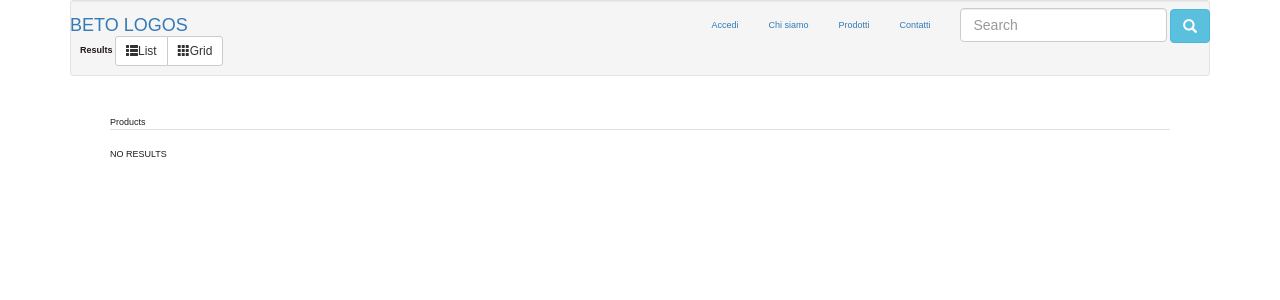
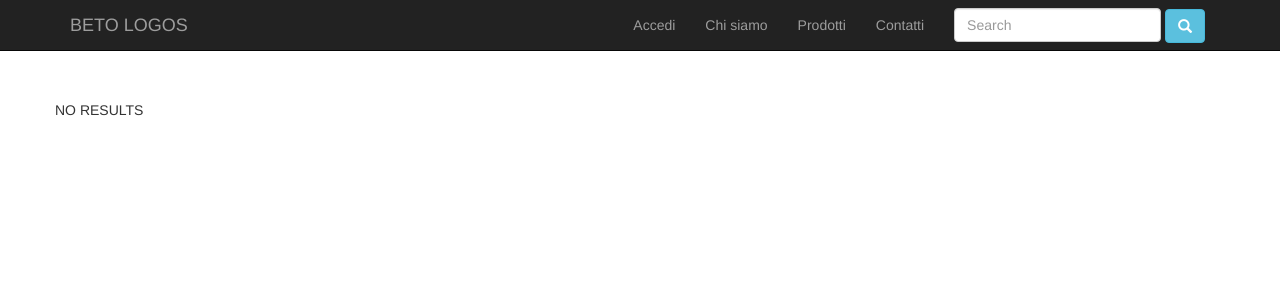
Before and after one commit to SaMariani/saw2020, a PHP site: page /search.php?search=1 in a window 1280 px wide. Shown: the top 300 px of the page. Run offline with PHP 8.4, Linux system fonts and the light colour scheme; data that the repository does not hold is empty.

Commit message:
stallo search e cart

```diff
--- a/accedi.html
+++ b/accedi.html
@@ -38,7 +38,7 @@
                 <li>
                     <form class="navbar-form navbar-left" role="search" action="search.php" method="GET">
                         <div class="form-group">
-                            <input type="text" class="form-control" name="search" placeholder="Search">
+                            <input type="text" class="form-control" name="search" placeholder="Search" required>
                         </div>
                         <button type="submit" class="btn btn-info glyphicon glyphicon-search"></button>
                     </form>
--- /dev/null
+++ b/cart.php
@@ -0,0 +1 @@
+<?php
--- a/cestino/index2.html
+++ b/cestino/index2.html
@@ -40,7 +40,7 @@
             </ul>
             <form class="navbar-form navbar-left">
                 <div class="form-group">
-                    <input type="text" class="form-control" name="search" placeholder="Search">
+                    <input type="text" class="form-control" name="search" placeholder="Search" required>
                 </div>
                 <button type="submit" class="btn btn-default">Submit</button>
             </form>
--- a/codepenStyleForProducts.css
+++ b/codepenStyleForProducts.css
@@ -6,6 +6,12 @@
     -webkit-border-radius: 0px;
     -moz-border-radius: 0px;
     border-radius: 0px;
+}
+
+.product-quantity {
+    padding: 6px 10px;
+    border-radius: 3px;
+    border: #E0E0E0 1px solid;
 }
 
 .item.list-group-item
--- a/futureIndex.html
+++ b/futureIndex.html
@@ -46,7 +46,7 @@
                 </ul>
                 <form class="navbar-form navbar-left">
                     <div class="form-group">
-                        <input type="text" class="form-control" name="search" placeholder="Search">
+                        <input type="text" class="form-control" name="search" placeholder="Search" required>
                     </div>
                     <button type="submit" class="btn btn-default">Submit</button>
                 </form>
--- a/index.html
+++ b/index.html
@@ -38,7 +38,7 @@
           <li>
               <form class="navbar-form navbar-left" role="search" action="search.php" method="GET">
                   <div class="form-group">
-                      <input type="text" class="form-control" name="search" placeholder="Search">
+                      <input type="text" class="form-control" name="search" placeholder="Search" required>
                   </div>
                   <button type="submit" class="btn btn-info glyphicon glyphicon-search"></button>
               </form>
--- a/myprofile.php
+++ b/myprofile.php
@@ -49,7 +49,7 @@ if(!isset($_SESSION['myusersaw']))
           <li>
               <form class="navbar-form navbar-left" role="search" action="search.php" method="GET">
                   <div class="form-group">
-                      <input type="text" class="form-control" name="search" placeholder="Search">
+                      <input type="text" class="form-control" name="search" placeholder="Search" required>
                   </div>
                   <button type="submit" class="btn btn-info glyphicon glyphicon-search"></button>
               </form>
--- a/officialhome.php
+++ b/officialhome.php
@@ -49,7 +49,7 @@ if(!isset($_SESSION['myusersaw']))
                 <li>
                     <form class="navbar-form navbar-left" role="search" action="search.php" method="GET">
                         <div class="form-group">
-                            <input type="text" class="form-control" name="search" placeholder="Search">
+                            <input type="text" class="form-control" name="search" placeholder="Search" required>
                         </div>
                         <button type="submit" class="btn btn-info glyphicon glyphicon-search"></button>
                     </form>
--- a/search.html
+++ b/search.html
@@ -40,7 +40,7 @@
                 <li>
                     <form class="navbar-form navbar-left" role="search" action="search.php" method="GET">
                         <div class="form-group">
-                            <input type="text" class="form-control" name="search" placeholder="Search">
+                            <input type="text" class="form-control" name="search" placeholder="Search" required>
                         </div>
                         <button type="submit" class="btn btn-info glyphicon glyphicon-search"></button>
                     </form>
--- a/search.php
+++ b/search.php
@@ -4,7 +4,7 @@
     <meta charset="UTF-8">
     <title>Document</title>
     <link rel="stylesheet" href="css/bootstrap.min.css">
-    <link rel="stylesheet" href="style4products.css">
+    <link rel="stylesheet" href="codepenStyleForProducts.css">
 
 
     <meta name="viewport" content="width=device-width, initial-scale=1" />
@@ -12,7 +12,7 @@
 </head>
 <body data-spy="scroll" data-target="#navbar-example">
 
-<nav class="navbar navbar-fixed-top">
+<nav class="navbar navbar-inverse navbar-fixed-top">
     <div class="container">
 
         <!-- Brand and toggle get grouped for better mobile display -->
@@ -50,7 +50,6 @@
         </div><!-- /.navbar-collapse -->
     </div><!-- /.container-fluid -->
 </nav>
-<div class="container">
 
     <?php
     // TODO: change credentials in the db/mysql_credentials.php file
@@ -134,17 +133,12 @@
         $results = search($search, $con);
     }
     ?>
-    <div id="list_grid" class="well well-sm">
-        <br><br><strong>Results</strong>
-        <div class="btn-group">
-            <a href="#" id="list" class="btn btn-default btn-sm"><span class="glyphicon glyphicon-th-list">
-            </span>List</a> <a href="#" id="grid" class="btn btn-default btn-sm"><span
-                    class="glyphicon glyphicon-th"></span>Grid</a>
-        </div>
-    </div>
 
-    <div id="product-grid" class="row list-group">
-        <div class="txt-heading">Products</div>
+<div class="container"  style="margin-top: 100px">
+
+
+
+    <div id="product" class="row list-group">
         <?php
         if ($results !== null)
         {
@@ -181,10 +193,3 @@
 </div><!-- / container -->
 </body>
 </html>
-
-<script>
-    $(document).ready(function() {
-        $('#list').click(function(event){event.preventDefault();$('#products .item').addClass('list-group-item');});
-        $('#grid').click(function(event){event.preventDefault();$('#products .item').removeClass('list-group-item');$('#products .item').addClass('grid-group-item');});
-    });
-</script>
--- a/style4products.css
+++ b/style4products.css
@@ -1,8 +1,3 @@
-body {
-    font-family: Arial;
-    color: #211a1a;
-    font-size: 0.9em;
-}
 
 #shopping-cart {
     margin: 40px;
--- a/update.php
+++ b/update.php
@@ -50,7 +50,7 @@ if(!isset($_SESSION['myusersaw']))
                 <li>
                     <form class="navbar-form navbar-left" role="search" action="search.php" method="GET">
                         <div class="form-group">
-                            <input type="text" class="form-control" name="search" placeholder="Search">
+                            <input type="text" class="form-control" name="search" placeholder="Search" required>
                         </div>
                         <button type="submit" class="btn btn-info glyphicon glyphicon-search"></button>
                     </form>
```
Also changed, not shown: other parts of search.php (+27 -9 lines), products.html (+20 -22 lines).
